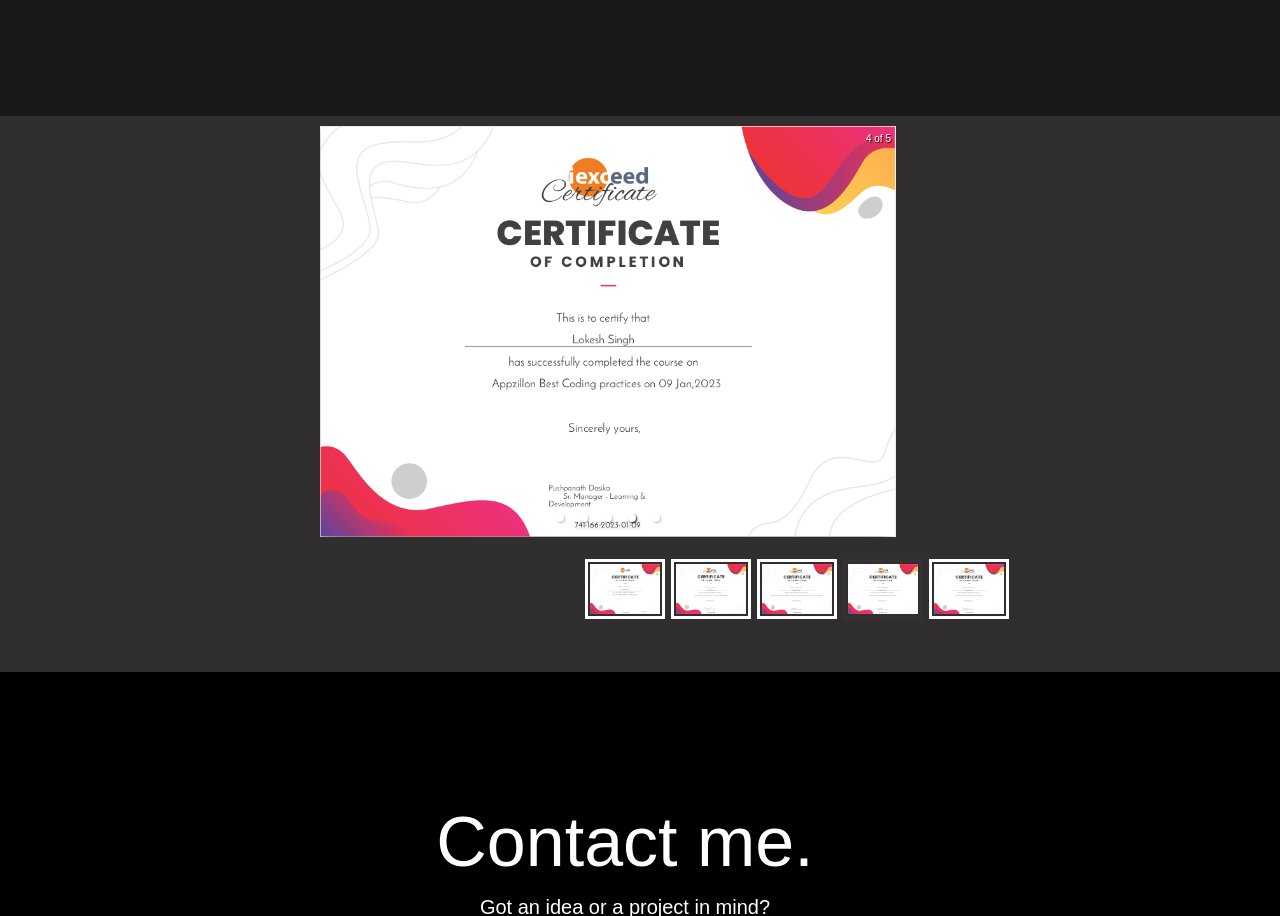
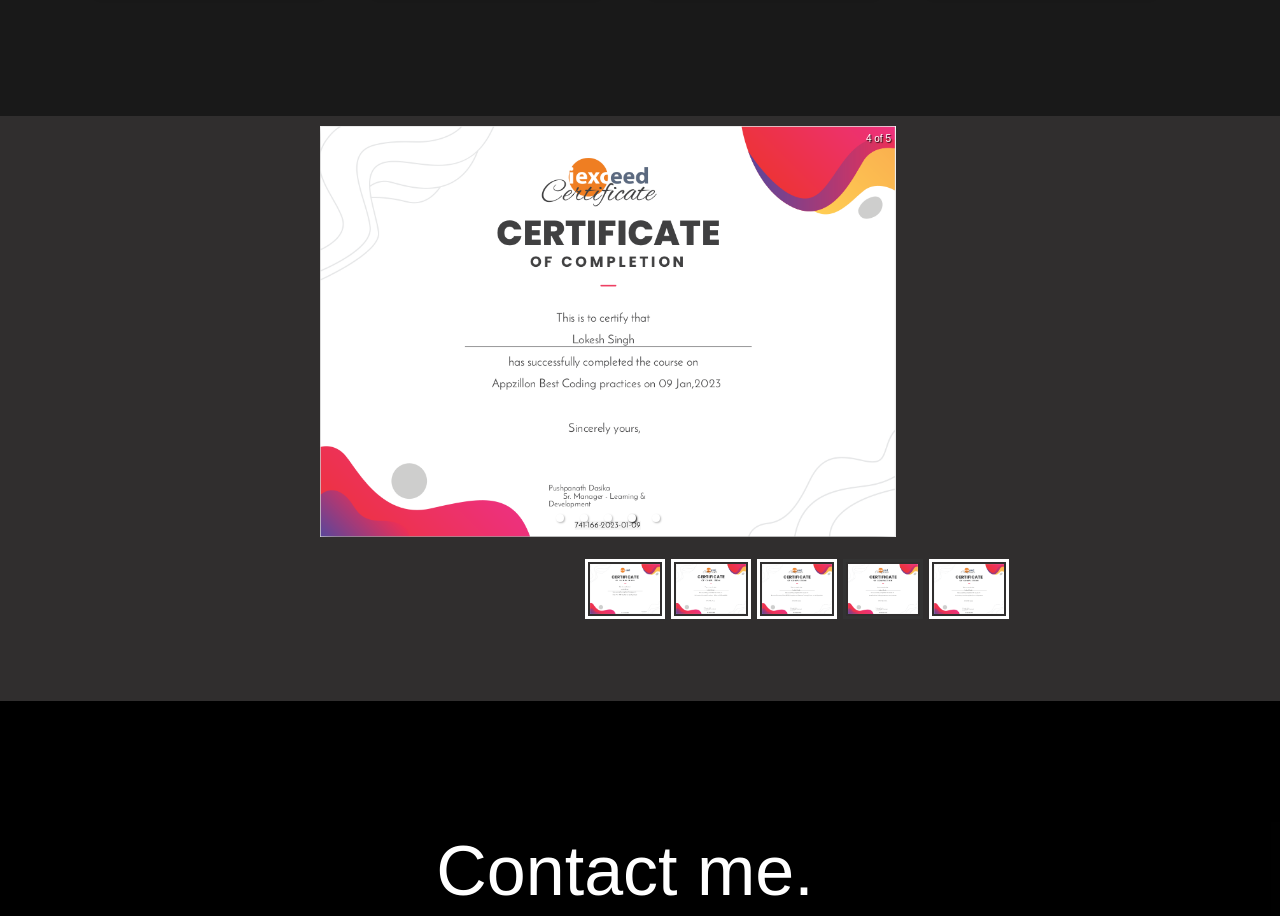
Before and after one commit to lokesh15mca/Portfolio, a React (Create React App) app: page / in a window 1280 px wide. Shown: the part 3751-4667 px from the top of the page. Built offline with nearby package versions, Linux system fonts and the light colour scheme.

Commit message:
Update Certificates.css

```diff
--- a/src/components/Certificates.css
+++ b/src/components/Certificates.css
@@ -1,6 +1,6 @@
 .project1{
     background-color:#7d777762;
-    /* padding-bottom: 3%; */
+    padding-bottom: 3%;
 }
  #imgSlider, #sliderimg{
     text-align: center;
```
